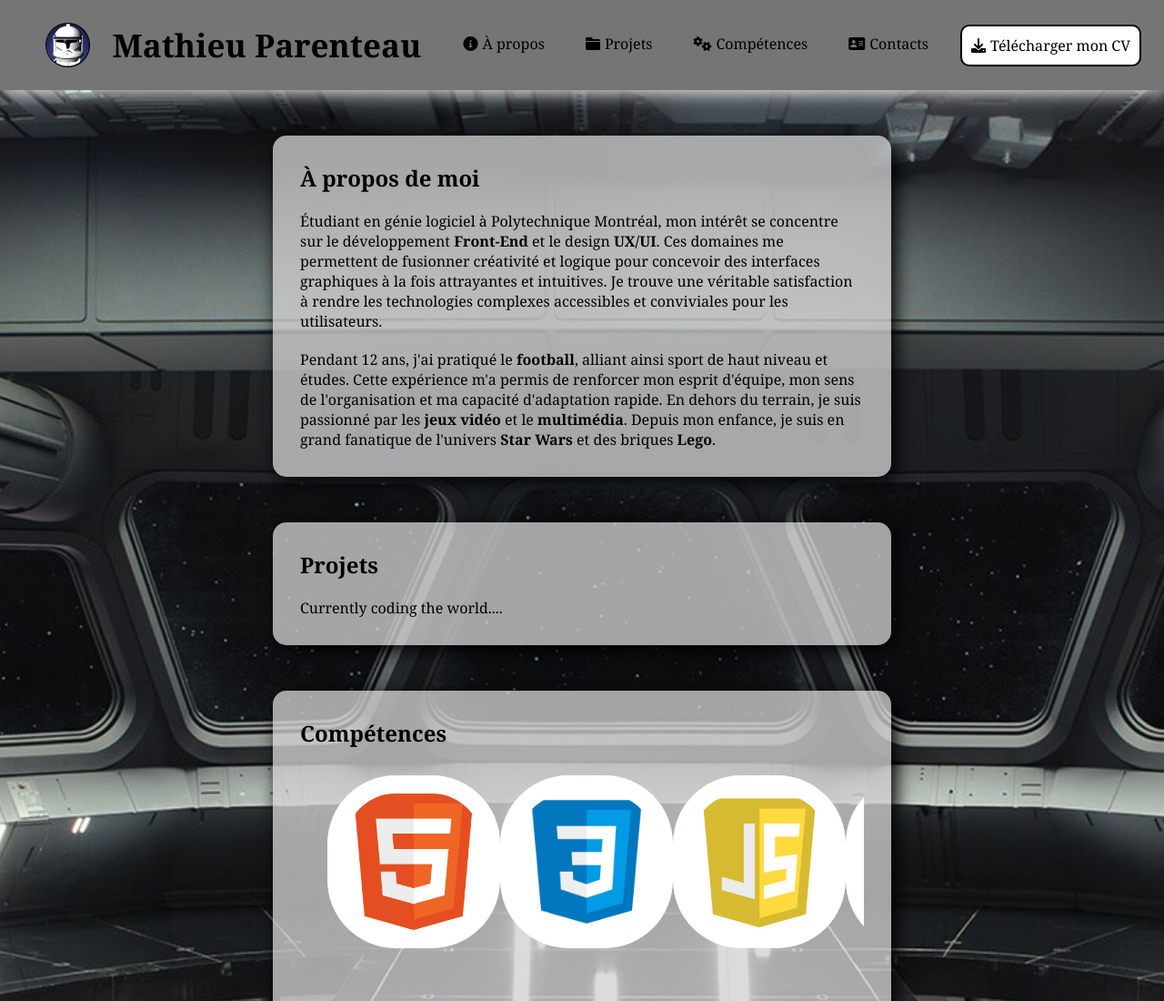
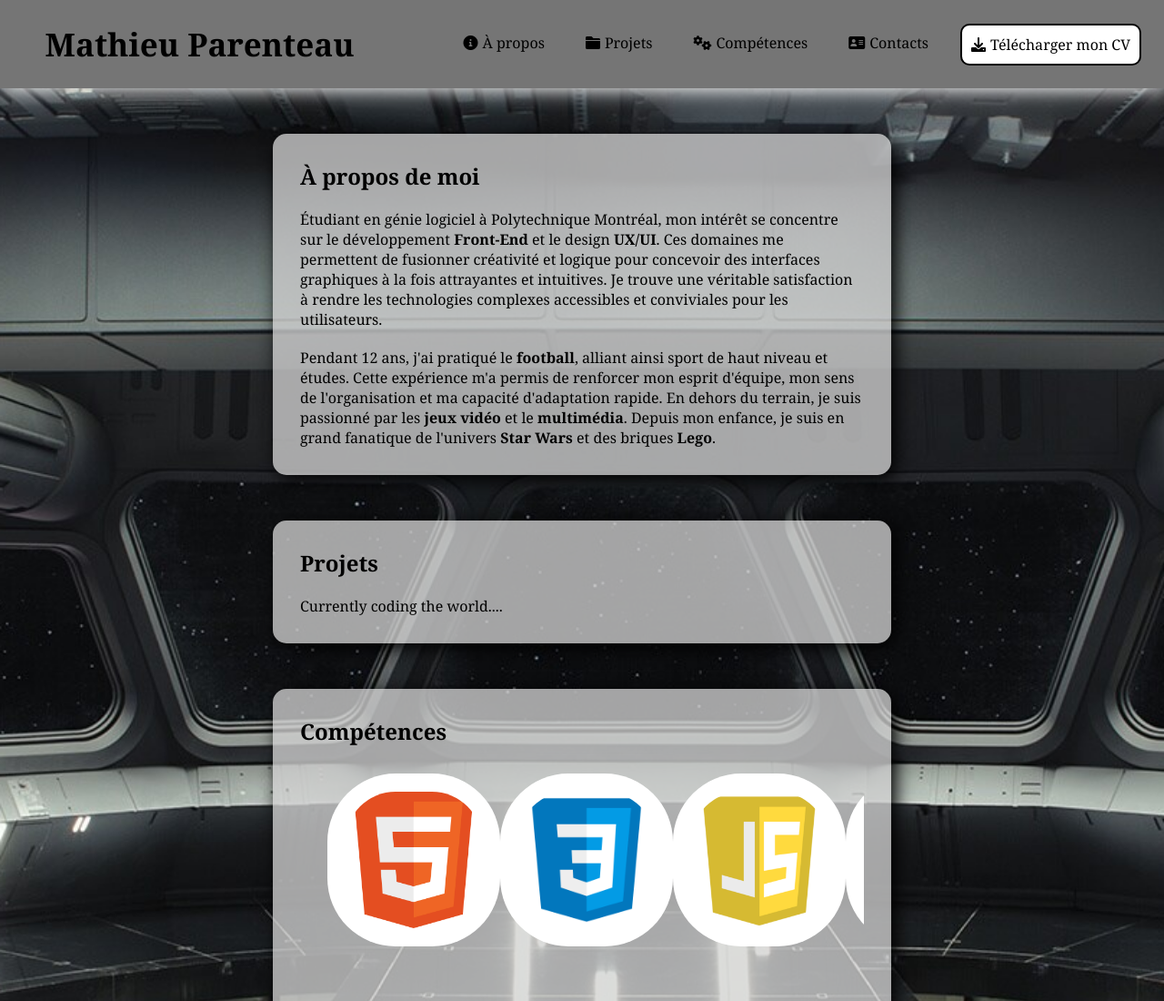
Before and after one commit to MathieuPar60/mathieupar60.github.io, a plain HTML site: page index.html in a window 1280 px wide. Shown: the top 1100 px of the page at 91% size. Drawn offline with Linux system fonts and the light colour scheme.

Commit message:
mp | remove img

```diff
--- a/index.html
+++ b/index.html
@@ -12,7 +12,6 @@
         <header>
             <div>
                 <nav id="nav-bar" class="flex-row">
-                    <img src="/assets/starwarsicon.png">
                     <h1>Mathieu Parenteau</h1>
                     <ul id="topics" class="flex-row">
                         <li><a href=#about><i class="fas fa-info-circle"></i>À propos</a></li>
```
